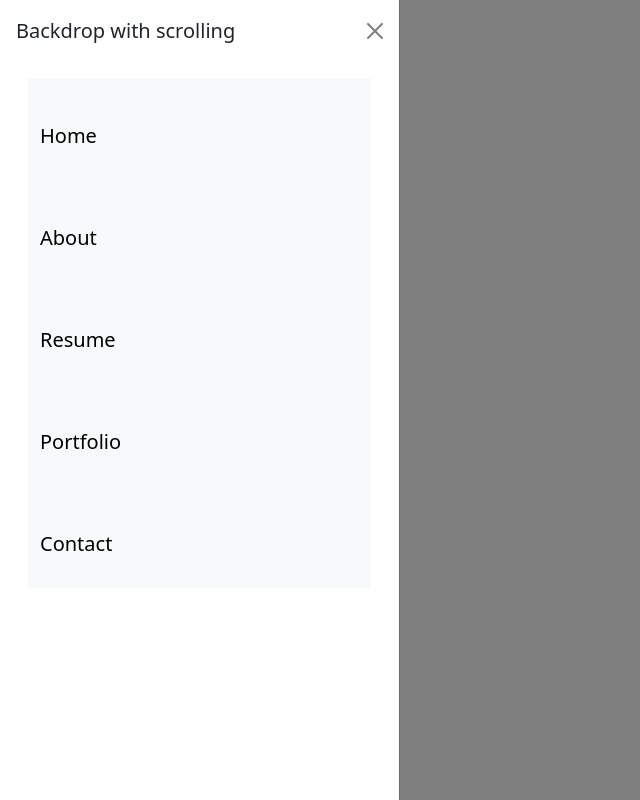
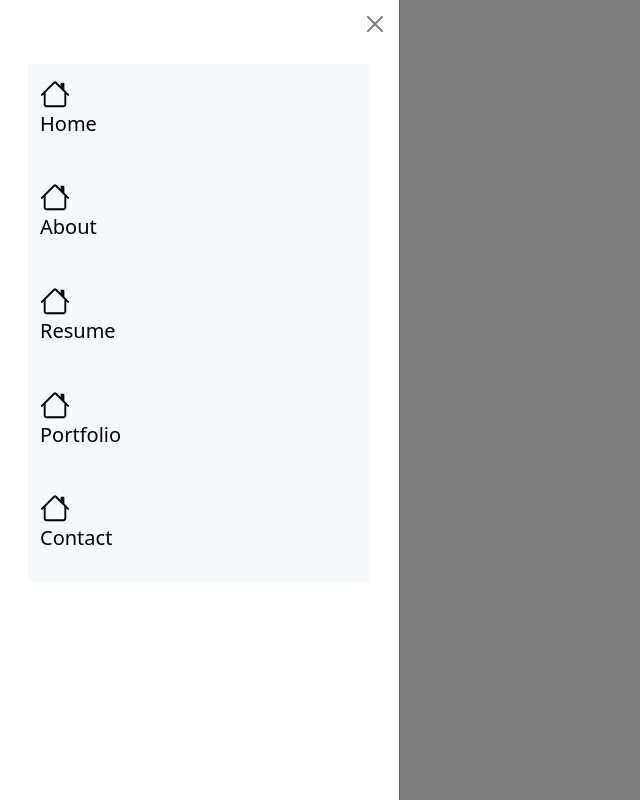
Before and after one commit to snadi043/PORTFOLIO, a React (Create React App) app: page / in a window 1280 px wide. Both pictures are taken after a click on the button 13 px from the left and 13 px from the top of the page. Shown: the whole page, without its empty margins (0-640 px from the left). Built offline with nearby package versions, Linux system fonts and the light colour scheme.

Commit message:
Commit for first set of utility components useful in the application.

```diff
--- a/src/Utilities/Button/index.js
+++ b/src/Utilities/Button/index.js
@@ -4,11 +4,12 @@ const Button = (props) => {
     return (
         <button
             className={props.className}
-            type={props.type}
+            type="button"
             height={props.height}
             width={props.width}
             style={props.style}
-            >
+            onClick={props.onClick}
+            {...props}>
             {props.children}
         </button>
     );
--- a/src/Utilities/Icon/index.js
+++ b/src/Utilities/Icon/index.js
@@ -5,10 +5,10 @@ const Icon = (props) => {
         <svg xmlns="http://www.w3.org/2000/svg"
             width={props.width}
             height={props.height}
-            fill={props.fillColor}
+            fill={props.fill}
             className={props.className}
-            viewBox="0 0 16 16"
-            path={props.path}>
+            viewBox="0 0 16 16">
+            {props.children}
         </svg>
 
     );
--- a/src/components/NavButton/index.js
+++ b/src/components/NavButton/index.js
@@ -1,5 +1,4 @@
 import React from "react";
-// import Button from "../../Utilities/Button";
 import Icon from "../../Utilities/Icon";
 import Text from '../../Utilities/Text';
 
@@ -10,12 +9,12 @@ const NavButton = (props) => {
                 <div className="container-fluid">
                     <a className="navbar-brand" href={props.href}>
                         <Icon
-                            width={25}
-                            height={25}
-                            fill="#000000"
+                            width={30}
+                            height={30}
+                            fillColor="#000000"
                             className={props.className}
-                            viewBox="0 0 16 16"
-                            path={props.path}>
+                            viewBox="0 0 16 16">
+                            <path d={props.path}></path>
                         </Icon>
                         <Text>
                             {props.children}
@@ -24,26 +23,6 @@ const NavButton = (props) => {
                 </div>
             </nav>
         </div>
-        // <Button
-        //     className="btn btn-primary"
-        //     type="button"
-        //     height={25}
-        //     width={25}
-        //     style={{backgroundColor: '#733898'}}
-        //     data-bs-toggle="offcanvas"
-        //     data-bs-target="#offcanvasWithBothOptions"
-        //     aria-controls="offcanvasWithBothOptions"
-        //     >
-        //     {/* <Icon
-        //         height={25}
-        //         width={25}
-        //         className="bi bi-home"
-        //         path="M8.707 1.5a1 1 0 0 0-1.414 0L.646 8.146a.5.5 0 0 0 .708.708L2 8.207V13.5A1.5 1.5 0 0 0 3.5 15h9a1.5 1.5 0 0 0 1.5-1.5V8.207l.646.647a.5.5 0 0 0 .708-.708L13 5.793V2.5a.5.5 0 0 0-.5-.5h-1a.5.5 0 0 0-.5.5v1.293zM13 7.207V13.5a.5.5 0 0 1-.5.5h-9a.5.5 0 0 1-.5-.5V7.207l5-5z">
-        //     </Icon>
-        //     <Text>
-        //         {props.children}
-        //     </Text> */}
-        // // </Button>
     );
 }
 
--- a/src/components/NavCanvasControl/index.js
+++ b/src/components/NavCanvasControl/index.js
@@ -1,23 +1,37 @@
 import React, { Fragment } from 'react';
 import Button from '../../Utilities/Button';
+import Icon from '../../Utilities/Icon';
 
 const NavCanvasControl = (props) => {
     return(
         <Fragment>
-        <button
-            className="btn btn-primary"
-            type="button"
-            style={props.style}
-            height={props.height}
-            width={props.width}
+            <Button
+                className="btn"
+                style={{backgroundColor:'#149ddd'}}
+                height={30}
+                width={30}
                 data-bs-toggle="offcanvas"
                 data-bs-target="#offcanvasWithBothOptions"
                 aria-controls="offcanvasWithBothOptions">
-        </button>
+                    <Icon
+                        width={30}
+                        height={30}
+                        fill="#ffffff"
+                        className="bi bi-list">
+                            <path fill-rule="evenodd" d="M2.5 12a.5.5 0 0 1 .5-.5h10a.5.5 0 0 1 0 1H3a.5.5 0 0 1-.5-.5m0-4a.5.5 0 0 1 .5-.5h10a.5.5 0 0 1 0 1H3a.5.5 0 0 1-.5-.5m0-4a.5.5 0 0 1 .5-.5h10a.5.5 0 0 1 0 1H3a.5.5 0 0 1-.5-.5"/>
+                    </Icon>
+            </Button>
+            <div
+                className="offcanvas offcanvas-start"
+                data-bs-scroll="true"
+                tabindex="-1"
+                id="offcanvasWithBothOptions"
+                aria-labelledby="offcanvasWithBothOptionsLabel">
+            <div className="offcanvas-header"
+                id="offcanvasCollapse">
+                {/* <ProfilePicture>
 
-        <div className="offcanvas offcanvas-start" data-bs-scroll="true" tabindex="-1" id="offcanvasWithBothOptions" aria-labelledby="offcanvasWithBothOptionsLabel">
-        <div className="offcanvas-header">
-            <h5 className="offcanvas-title" id="offcanvasWithBothOptionsLabel">Backdrop with scrolling</h5>
+                </ProfilePicture> */}
                     <Button
                         className="btn-close"
                         type="button"
```
Lines whose indentation alone changed are shown as unchanged.
